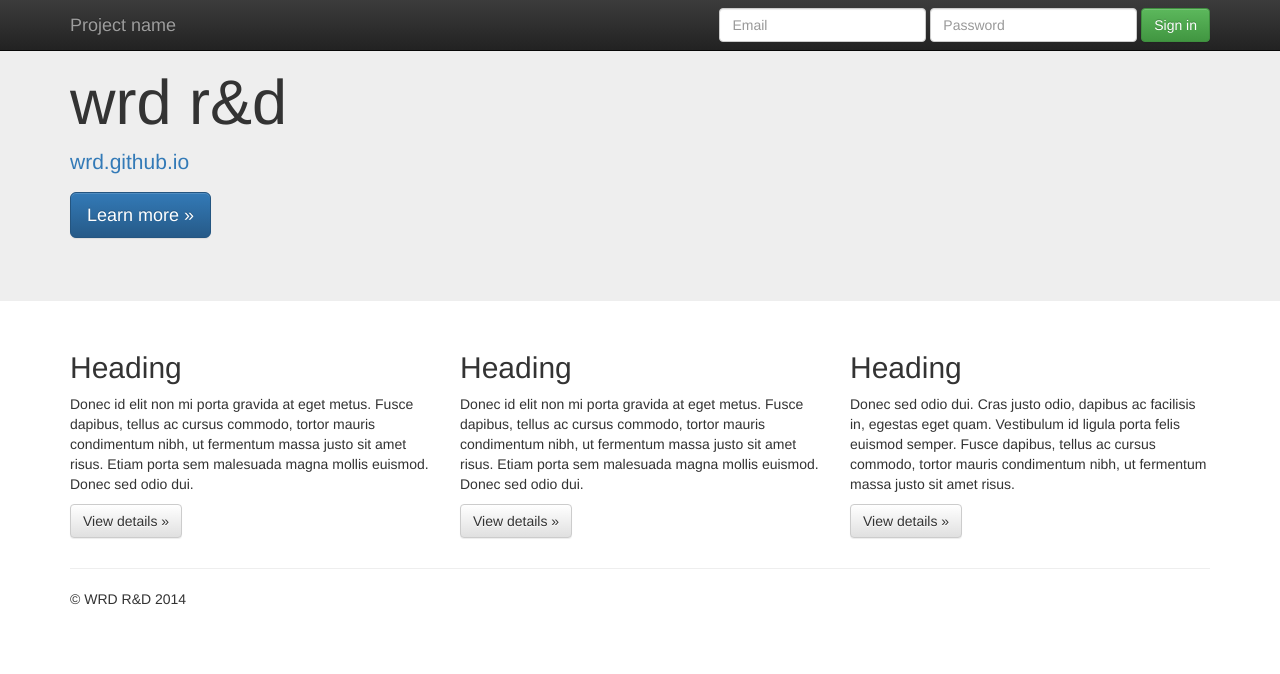
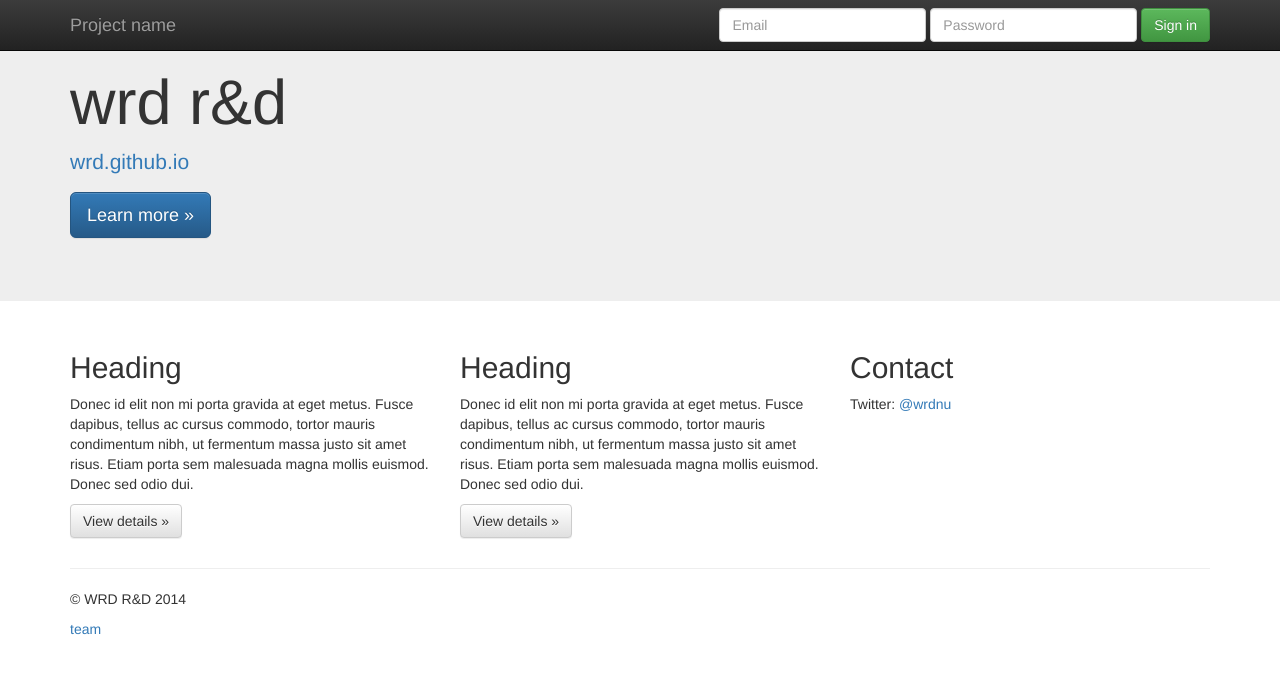
Before and after one commit to wrdrd/wrdrd.github.io, a plain HTML site: page index.html in a window 1280 px wide. Drawn offline with nearby package versions, Linux system fonts and the light colour scheme.

Commit message:
Update index.html

```diff
--- a/index.html
+++ b/index.html
@@ -84,9 +84,9 @@
           <p><a class="btn btn-default" href="#" role="button">View details &raquo;</a></p>
        </div>
         <div class="col-md-4">
-          <h2>Heading</h2>
-          <p>Donec sed odio dui. Cras justo odio, dapibus ac facilisis in, egestas eget quam. Vestibulum id ligula porta felis euismod semper. Fusce dapibus, tellus ac cursus commodo, tortor mauris condimentum nibh, ut fermentum massa justo sit amet risus.</p>
-          <p><a class="btn btn-default" href="#" role="button">View details &raquo;</a></p>
+          <h2>Contact</h2>
+          <p>Twitter: <a href="https://twitter.com/wrdnu">@wrdnu</a></p>
+          <!-- <p><a class="btn btn-default" href="#" role="button">View details &raquo;</a></p> -->
         </div>
       </div>
 
@@ -94,6 +94,7 @@
 
       <footer>
         <p>&copy; WRD R&D 2014</p>
+        <p><a href="https://sites.google.com/a/wrd.nu/team/home">team</a></p>
       </footer>
     </div> <!-- /container -->
 
```
